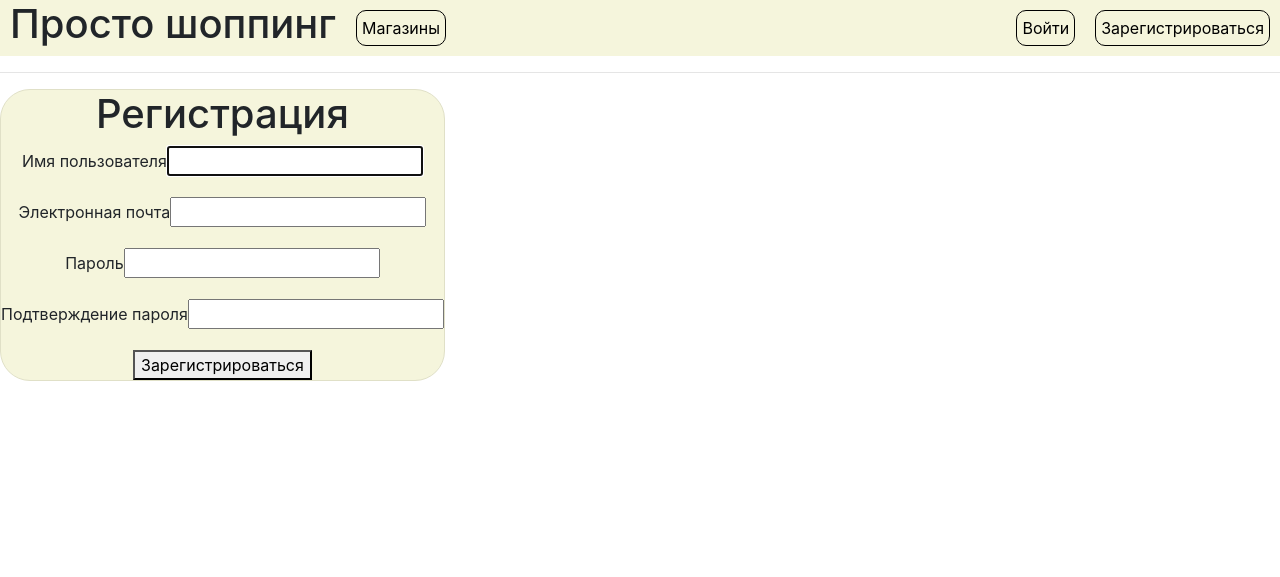
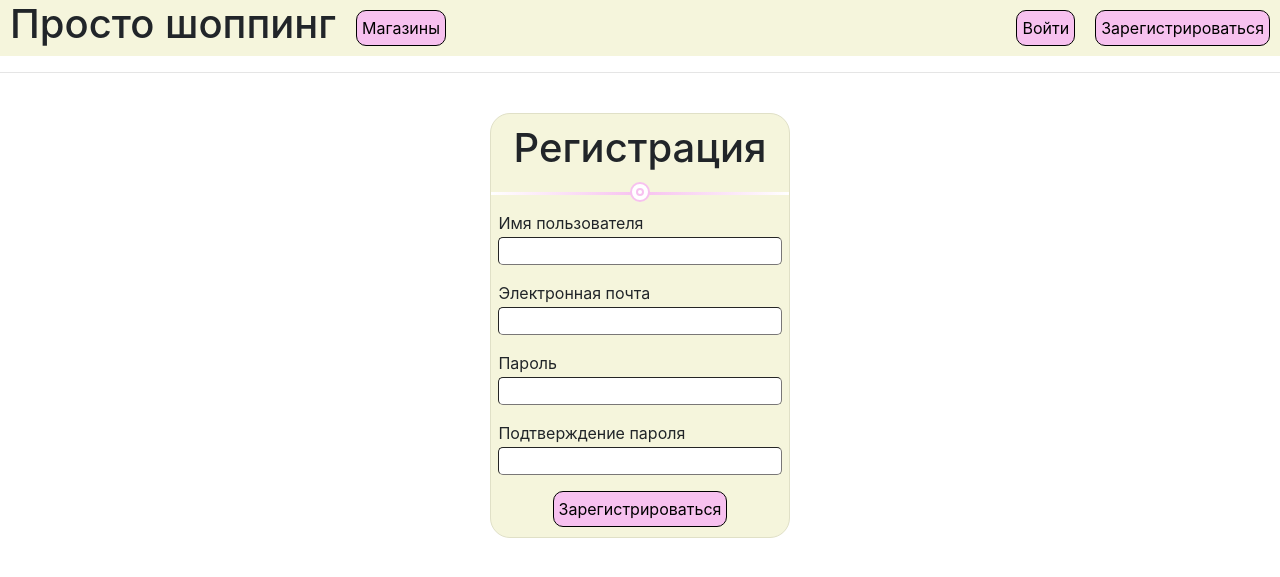
Before and after one commit to chimchimster/easy_shop, a Django app: page /register in a window 1280 px wide. Shown: the top 577 px of the page. Run offline with Django 3.2, Linux system fonts and the light colour scheme; parts of the project's set-up code (start-up, migrations or seed data) failed here and were passed over; some libraries are stand-ins or nearby versions.

Commit message:
added a registration panel and changed the color of the buttons

```diff
--- a/easyshopping/shopper/static/shopper/styles.css
+++ b/easyshopping/shopper/static/shopper/styles.css
@@ -26,6 +26,7 @@ align-items: center;
      color:black;
   background-color: transparent;
    border-radius: 10px;
+   background-color: rgb(247, 193, 239);
 }
 
 /* Shop conteiners */
@@ -73,14 +74,87 @@ align-items: center;
 /* Registration */
 .motherRegContainer {
     display: block;
+    text-align: center;
+    margin-top: 40px;
 }
+
 .regContainer {
     display: inline-block;
-
+    width: 300px;
     text-align: center;
     border-style: solid;
     border-width: 0.5px;
      border-color: rgb(224, 224, 199);
      background-color: beige;
-     border-radius: 30px;
+     border-radius: 20px;
 }
+.regContainer>h1 {
+    margin-top: 10px;
+    margin-bottom: 10px;
+}
+
+.regContainer>hr {
+    border: none;
+    height: 3px;
+    margin: 20px 0;
+    margin-bottom: 5px;
+    background-image: linear-gradient(to right, #FFF,  rgb(247, 193, 239), #FFF);
+}
+.regContainer>hr:before,
+.regContainer>hr:after {
+    content: '';
+    display: inline-block;
+    border-radius: 100%;
+    width: 20px;
+    height: 20px;
+    border: 2px solid  rgb(247, 193, 239);
+    position: absolute;
+    left: 50%;
+    transform: translate(-50%, -50%);
+    background: #FFF;
+}
+.regContainer>hr:after {
+    animation: anim-hr 1s linear infinite;
+}
+@keyframes anim-hr {
+    0% {
+        width: 20px;
+        height: 20px;
+    }
+    100% {
+        width: 0;
+        height: 0;
+    }
+}
+
+.form-group {
+    display: inline-block;
+    height: 10px;
+text-align: left;
+width:  95%;
+
+}
+.text-input>div {
+    text-align: center;
+    margin-bottom: 0px;
+
+}
+#id_username, #id_email, #id_password1, #id_password2 {
+    display: inline-block;
+    width:  95%;
+    border-radius: 5px;
+    border-width: 0.2px;
+    border-color: rgb(121, 119, 119);
+    outline: none;
+}
+.regButton {
+    display: inline-block;
+    padding: 5px;
+    border-style: solid;
+    border-width: 0.5px;
+     color:black;
+  background-color: transparent;
+   border-radius: 10px;
+   margin-bottom: 10px;
+   background-color: rgb(247, 193, 239);
+}
--- a/easyshopping/shopper/templates/shopper/register.html
+++ b/easyshopping/shopper/templates/shopper/register.html
@@ -4,17 +4,25 @@
 <div class="motherRegContainer">
     <div class="regContainer">
         <h1>{{ title }}</h1>
-
+        <hr>
         <form method="post">
             {% csrf_token %}
             {{ form.non_field_errors }}
 
             {% for f in form %}
-            <p><label for="{{ f.id_for_label }}">{{ f.label }}</label>{{ f }}</p>
+
+            <p>
+                <div class="form-group">
+
+                <label for="{{ f.id_for_label }}">{{ f.label }}</label>
+            </div>
+            <div class="text-input">
+                <div>{{ f }}</div></p>
+            </div>
             <div>{{ f.errors }}</div>
             {% endfor %}
 
-            <button type="submit">Зарегистрироваться</button>
+            <button type="submit" class="regButton">Зарегистрироваться</button>
         </form>
     </div>
 </div>
```
